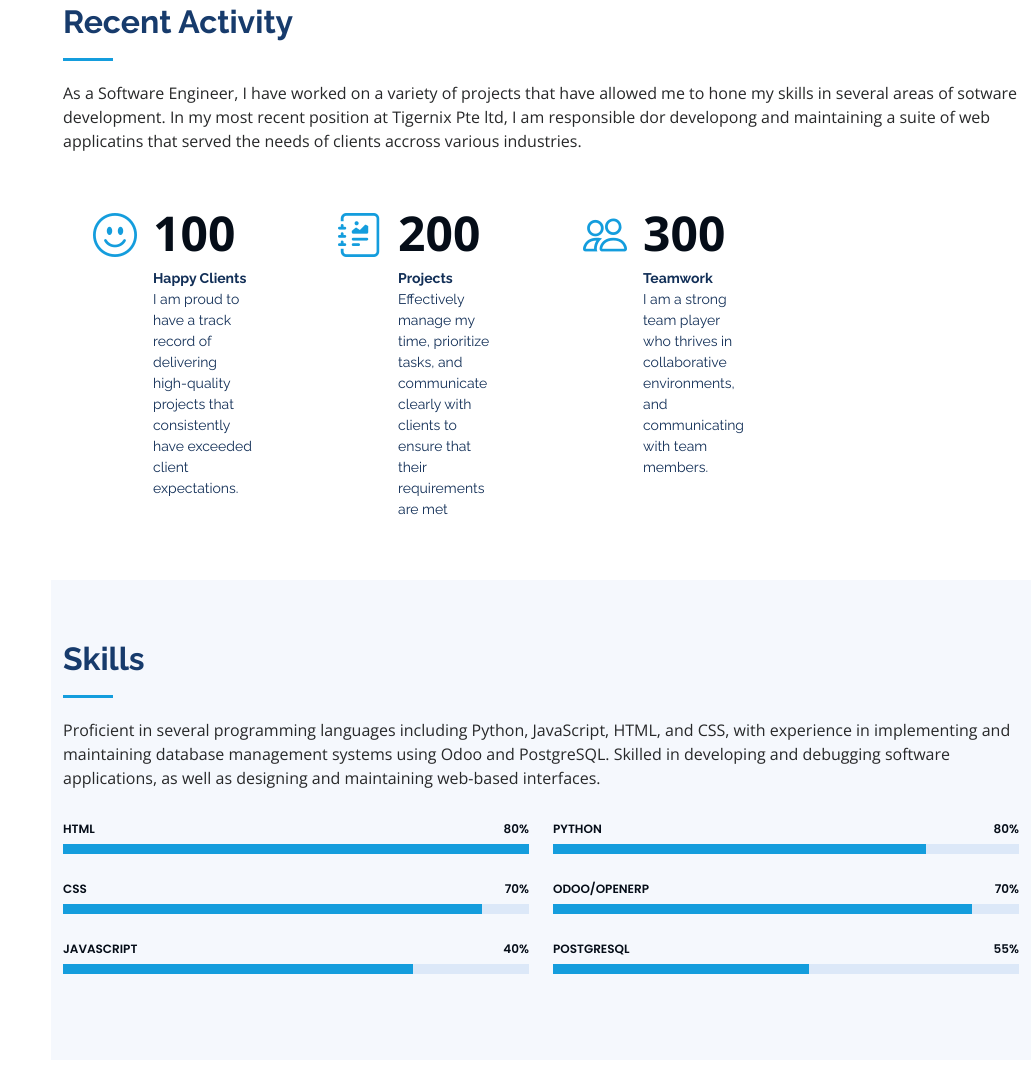
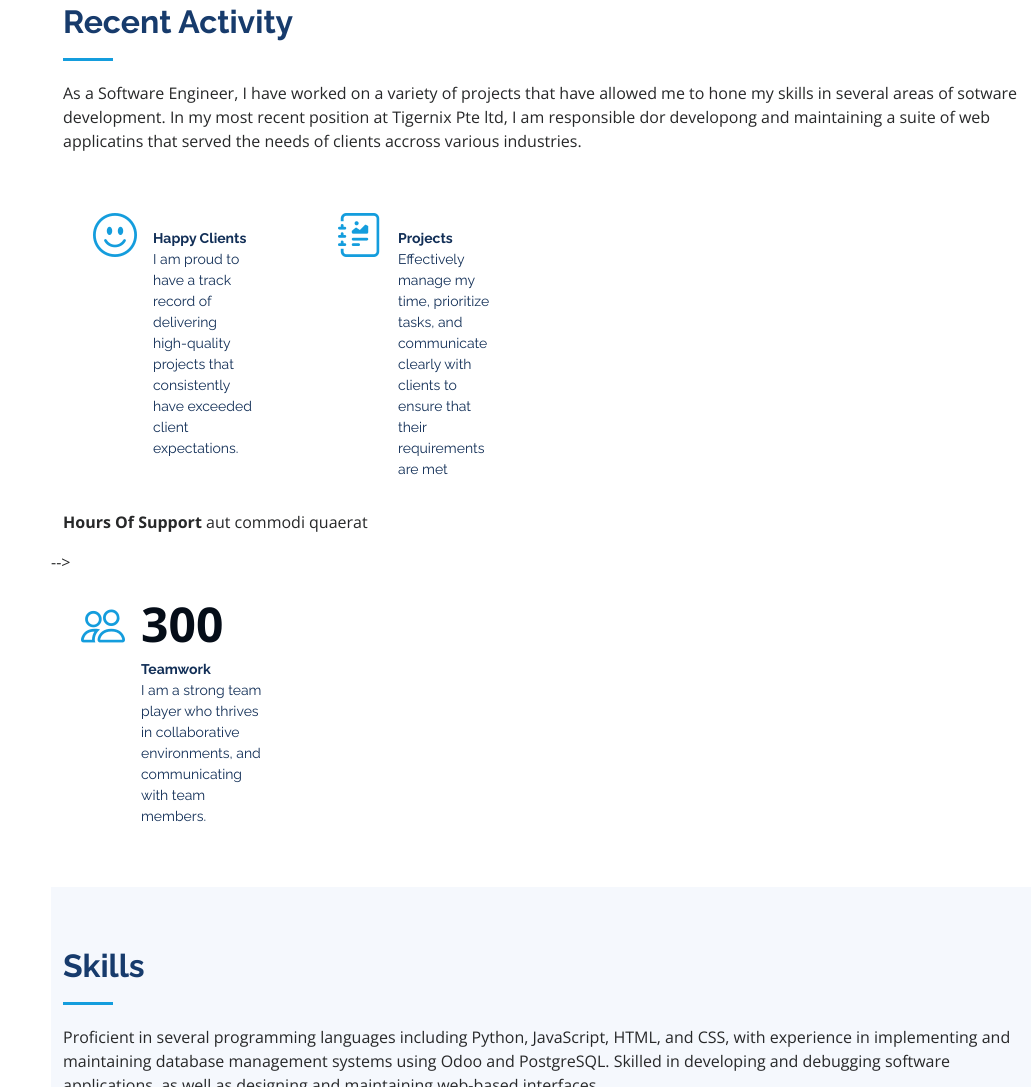
Before and after one commit to sahrulefendi/sahrulefendi.github.io, a plain HTML site: page index.html in a window 1280 px wide. Shown: the part 1562-2649 px from the top of the page, without its empty margins (249-1280 px from the left). Drawn offline with nearby package versions, Linux system fonts and the light colour scheme.

Commit message:
update intex.html
remove number in resume

```diff
--- a/index.html
+++ b/index.html
@@ -136,7 +136,7 @@
           <div class="col-lg-3 col-md-6 d-md-flex align-items-md-stretch" data-aos="fade-up">
             <div class="count-box">
               <i class="bi bi-emoji-smile"></i>
-              <span data-purecounter-start="0" data-purecounter-end="100" data-purecounter-duration="1" class="purecounter"></span>
+<!--               <span data-purecounter-start="0" data-purecounter-end="100" data-purecounter-duration="1" class="purecounter"></span> -->
               <p><strong>Happy Clients</strong><br/>I am proud to have a track record of delivering high-quality projects that consistently have exceeded client expectations.</p>
             </div>
           </div>
@@ -144,7 +144,7 @@
           <div class="col-lg-3 col-md-6 d-md-flex align-items-md-stretch" data-aos="fade-up" data-aos-delay="100">
             <div class="count-box">
               <i class="bi bi-journal-richtext"></i>
-              <span data-purecounter-start="0" data-purecounter-end="200" data-purecounter-duration="1" class="purecounter"></span>
+<!--               <span data-purecounter-start="0" data-purecounter-end="200" data-purecounter-duration="1" class="purecounter"></span> -->
               <p><strong>Projects</strong><br/>Effectively manage my time, prioritize tasks, and communicate clearly with clients to ensure that their requirements are met</p>
             </div>
           </div>
@@ -152,7 +152,7 @@
           <!-- <div class="col-lg-3 col-md-6 d-md-flex align-items-md-stretch" data-aos="fade-up" data-aos-delay="200">
             <div class="count-box">
               <i class="bi bi-headset"></i>
-              <span data-purecounter-start="0" data-purecounter-end="1453" data-purecounter-duration="1" class="purecounter"></span>
+<!--               <span data-purecounter-start="0" data-purecounter-end="1453" data-purecounter-duration="1" class="purecounter"></span> -->
               <p><strong>Hours Of Support</strong> aut commodi quaerat</p>
             </div>
           </div> -->
```
